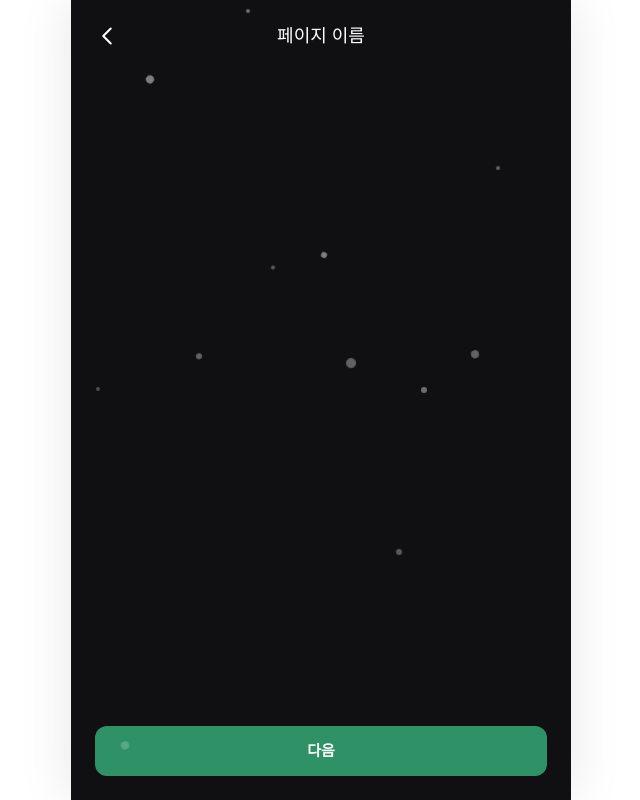
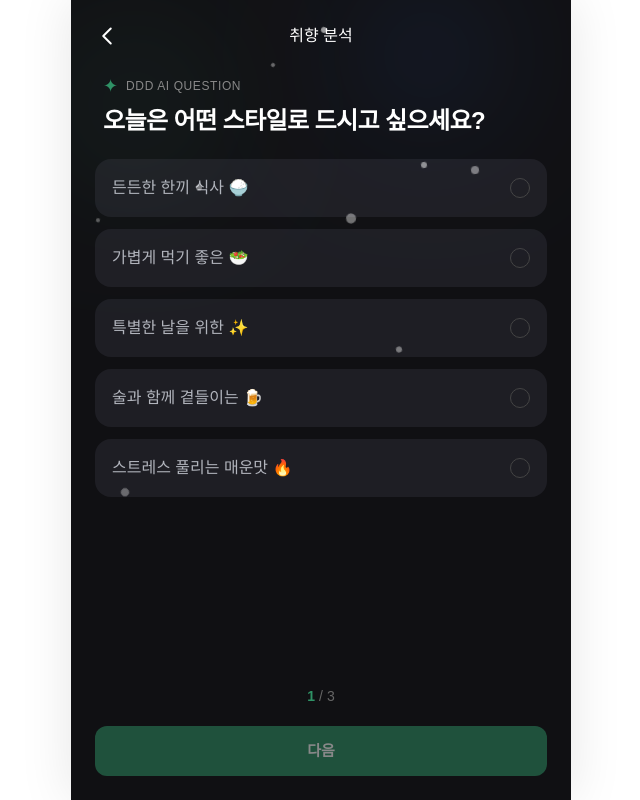
Before and after one commit to siniseong/dambi-Client, a Vue app: page /ai-question in a window 1280 px wide. Shown: the whole page, without its empty margins (319-959 px from the left). Built offline with nearby package versions, Linux system fonts and the light colour scheme; a web font is replaced by a local one.

Commit message:
feat :: ai question 구현

```diff
--- a/src/assets/main.css
+++ b/src/assets/main.css
@@ -9,83 +9,6 @@
   src: url('https://cdn.jsdelivr.net/gh/projectnoonnu/noonfonts_2210-2@1.0/Tenada.woff2') format('woff2');
   font-weight: normal;
   font-display: swap;
-}
-
-@font-face {
-    font-family: 'Presentation';
-    src: url('https://cdn.jsdelivr.net/gh/projectnoonnu/2404@1.0/Freesentation-1Thin.woff2') format('woff2');
-    font-weight: 100;
-    font-display: swap;
-}
-
-@font-face {
-    font-family: 'Presentation';
-    src: url('https://cdn.jsdelivr.net/gh/projectnoonnu/2404@1.0/Freesentation-2ExtraLight.woff2') format('woff2');
-    font-weight: 200;
-    font-display: swap;
-}
-
-@font-face {
-    font-family: 'Presentation';
-    src: url('https://cdn.jsdelivr.net/gh/projectnoonnu/2404@1.0/Freesentation-3Light.woff2') format('woff2');
-    font-weight: 300;
-    font-display: swap;
-}
-
-@font-face {
-    font-family: 'Presentation';
-    src: url('https://cdn.jsdelivr.net/gh/projectnoonnu/2404@1.0/Freesentation-4Regular.woff2') format('woff2');
-    font-weight: 400;
-    font-display: swap;
-}
-
-@font-face {
-    font-family: 'Presentation';
-    src: url('https://cdn.jsdelivr.net/gh/projectnoonnu/2404@1.0/Freesentation-5Medium.woff2') format('woff2');
-    font-weight: 500;
-    font-display: swap;
-}
-
-@font-face {
-    font-family: 'Presentation';
-    src: url('https://cdn.jsdelivr.net/gh/projectnoonnu/2404@1.0/Freesentation-6SemiBold.woff2') format('woff2');
-    font-weight: 600;
-    font-display: swap;
-}
-
-@font-face {
-    font-family: 'Presentation';
-    src: url('https://cdn.jsdelivr.net/gh/projectnoonnu/2404@1.0/Freesentation-7Bold.woff2') format('woff2');
-    font-weight: 700;
-    font-display: swap;
-}
-
-@font-face {
-    font-family: 'Presentation';
-    src: url('https://cdn.jsdelivr.net/gh/projectnoonnu/2404@1.0/Freesentation-8ExtraBold.woff2') format('woff2');
-    font-weight: 800;
-    font-display: swap;
-}
-
-@font-face {
-    font-family: 'Presentation';
-    src: url('https://cdn.jsdelivr.net/gh/projectnoonnu/2404@1.0/Freesentation-9Black.woff2') format('woff2');
-    font-weight: 900;
-    font-display: swap;
-}
-
-@font-face {
-    font-family: 'Binggrae';
-    src: url('https://cdn.jsdelivr.net/gh/projectnoonnu/noonfonts_one@1.0/Binggrae-Bold.woff') format('woff');
-    font-weight: 700;
-    font-display: swap;
-}
-
-@font-face {
-    font-family: 'Waguri';
-    src: url('https://cdn.jsdelivr.net/gh/projectnoonnu/2403@1.0/WAGURITTF.woff2') format('woff2');
-    font-weight: normal;
-    font-display: swap;
 }
 
 #app {
--- a/src/components/PageHeader.vue
+++ b/src/components/PageHeader.vue
@@ -27,7 +27,7 @@ const goBack = () => {
     </button>
 
     <div class="absolute top-4 left-0 w-full h-10 flex items-center justify-center z-0 pointer-events-none">
-      <h2 class="text-white text-lg font-medium pointer-events-auto">{{ title }}</h2>
+      <h2 class="text-white text-base font-medium pointer-events-auto">{{ title }}</h2>
     </div>
   </div>
 </template>
--- a/src/composables/useTypewriter.js
+++ b/src/composables/useTypewriter.js
@@ -1,12 +1,13 @@
-import { ref } from 'vue'
-
 export function useTypewriter() {
   const typeText = async (text, targetRef, speed = 100) => {
-    for (const char of [...text]) {
-      targetRef.value += char
+    targetRef.value = ''
+    for (let i = 0; i < text.length; i++) {
+      targetRef.value += text[i]
       await new Promise(resolve => setTimeout(resolve, speed))
     }
   }
 
-  return { typeText }
+  return {
+    typeText
+  }
 }
--- a/src/page/AiQuestion.vue
+++ b/src/page/AiQuestion.vue
@@ -1,4 +1,5 @@
 <script setup>
+import { ref } from 'vue'
 import { useRouter } from 'vue-router'
 import BaseButton from '../components/BaseButton.vue'
 import AppLayout from '../components/AppLayout.vue'
@@ -6,23 +7,91 @@ import PageHeader from '../components/PageHeader.vue'
 import SeasonalEffect from '../components/effects/SeasonalEffect.vue'
 
 const router = useRouter()
+const selectedOption = ref(null)
 
-const goBack = () => {
-  router.back()
+// 임시 데이터
+const questionText = "오늘은 어떤 스타일로 드시고 싶으세요?"
+const options = [
+  { id: 1, text: "든든한 한끼 식사 🍚" },
+  { id: 2, text: "가볍게 먹기 좋은 🥗" },
+  { id: 3, text: "특별한 날을 위한 ✨" },
+  { id: 4, text: "술과 함께 곁들이는 🍺" },
+  { id: 5, text: "스트레스 풀리는 매운맛 🔥" }
+]
+
+const handleSelect = (id) => {
+  selectedOption.value = id
+}
+
+const goNext = () => {
+  if (selectedOption.value) {
+    console.log('Selected:', selectedOption.value)
+  }
 }
 </script>
 
 <template>
   <AppLayout>
     <SeasonalEffect />
+    <PageHeader title="취향 분석" />
+    <div class="flex-1 flex flex-col w-full pt-4">
+      <div class="relative w-full mb-10 mt-6">
+        <div class="absolute -top-10 -left-10 w-40 h-40 bg-[#2F9266] rounded-full mix-blend-screen filter blur-[60px] opacity-10"></div>
+        <div class="absolute -bottom-4 right-10 w-40 h-40 bg-blue-600 rounded-full mix-blend-screen filter blur-[60px] opacity-10"></div>
+        <div class="relative p-2">
+          <div class="relative z-10">
+            <div class="flex items-center gap-2 mb-1">
+              <span class="text-[#2F9266] text-lg">✦</span>
+              <span class="text-[#888] text-xs font-medium tracking-wider">DDD AI QUESTION</span>
+            </div>
+            <h1 class="text-white text-2xl font-bold leading-snug whitespace-pre-line break-keep tracking-tight mb-[-26px]">
+              {{ questionText }}
+            </h1>
+          </div>
+        </div>
+      </div>
 
-    <PageHeader title="페이지 이름" />
+      <div class="flex flex-col gap-3 w-full">
+        <button
+          v-for="option in options"
+          :key="option.id"
+          @click="handleSelect(option.id)"
+          class="w-full p-4 rounded-2xl text-left transition-all duration-200 flex items-center justify-between group border border-transparent"
+          :class="[
+            selectedOption === option.id
+              ? 'bg-[#2F9266] bg-opacity-20 border-[#2F9266] text-white'
+              : 'bg-[#1E1E24] text-[#b1b4bc] hover:bg-[#2C2C35] border-transparent'
+          ]"
+        >
+          <span class="text-[16px] font-medium">{{ option.text }}</span>
 
-    <div class="flex-1 flex flex-col items-start justify-center w-full">
+          <div
+            class="w-5 h-5 rounded-full border flex items-center justify-center transition-colors duration-200"
+            :class="[
+              selectedOption === option.id
+                ? 'border-[#2F9266] bg-[#2F9266]'
+                : 'border-[#444] group-hover:border-[#666]'
+            ]"
+          >
+            <svg v-if="selectedOption === option.id" xmlns="http://www.w3.org/2000/svg" viewBox="0 0 20 20" fill="currentColor" class="w-3.5 h-3.5 text-white">
+              <path fill-rule="evenodd" d="M16.704 4.153a.75.75 0 01.143 1.052l-8 10.5a.75.75 0 01-1.127.075l-4.5-4.5a.75.75 0 011.06-1.06l3.894 3.893 7.48-9.817a.75.75 0 011.05-.143z" clip-rule="evenodd" />
+            </svg>
+          </div>
+        </button>
+      </div>
     </div>
 
     <div class="w-full flex flex-col gap-3">
-      <BaseButton class="bg-[#2F9266] hover:bg-[#257a55] active:bg-[#1c6344] text-white text-[15px]">
+      <div class="flex justify-center items-center gap-1 mb-2">
+        <span class="text-[#2F9266] font-bold text-sm">1</span>
+        <span class="text-[#666] font-medium text-sm">/ 3</span>
+      </div>
+
+      <BaseButton
+        @click="goNext"
+        :disabled="!selectedOption"
+        class="bg-[#2F9266] hover:bg-[#257a55] active:bg-[#1c6344] text-white text-[15px] disabled:opacity-50 disabled:cursor-not-allowed transition-opacity"
+      >
         다음
       </BaseButton>
     </div>
--- a/tailwind.config.js
+++ b/tailwind.config.js
@@ -9,9 +9,6 @@ export default {
       fontFamily: {
         sans: ['"Pretendard"', 'sans-serif'],
         tenada: ['"Tenada"', 'sans-serif'],
-        presentation: ['"Presentation"', 'sans-serif'],
-        binggrae: ['"Binggrae"', 'sans-serif'],
-        waguri: ['"Waguri"', 'sans-serif'],
       },
       keyframes: {
         shake: {
```
Also changed, not shown: src/assets/main-page/kakao-icon.svg, src/assets/main-page/share-icon.svg.
